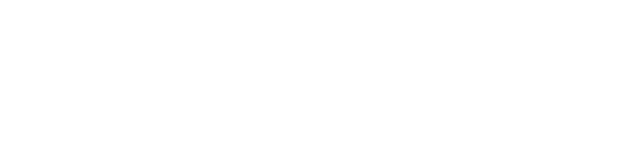
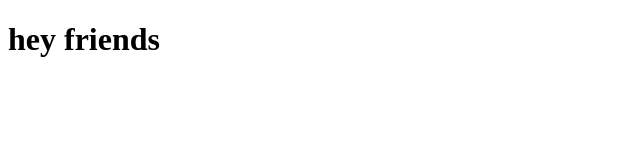
Before and after one commit to muhammedkunhi362/datewithgit-sample, a plain HTML site: page hey.html in a window 1280 px wide. Shown: the whole page, without its empty margins (0-640 px from the left). Drawn offline with Linux system fonts and the light colour scheme.

Commit message:
hey file edited

```diff
--- a/hey.html
+++ b/hey.html
@@ -9,7 +9,7 @@
 </head>
 
 <body>
-
+    <h1>hey friends</h1>
 </body>
 
 </html>
```
